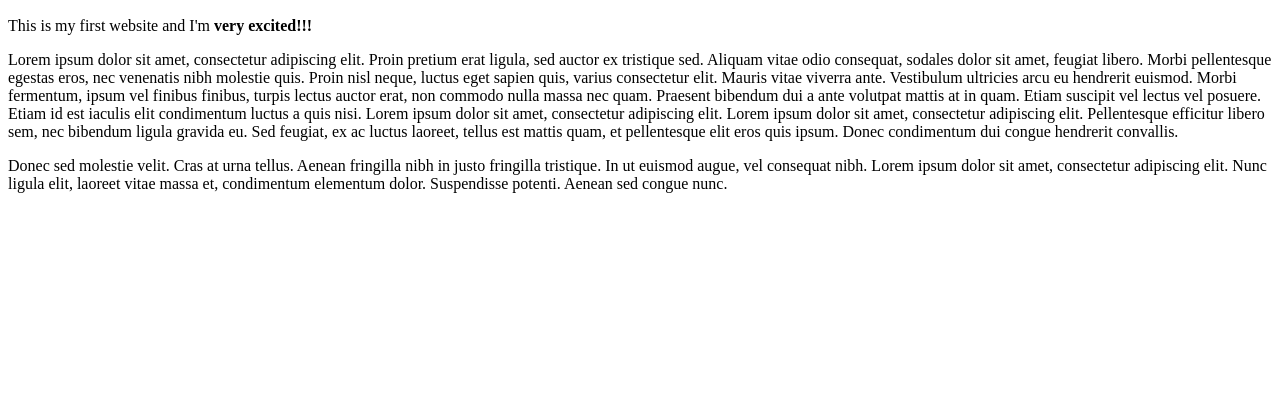
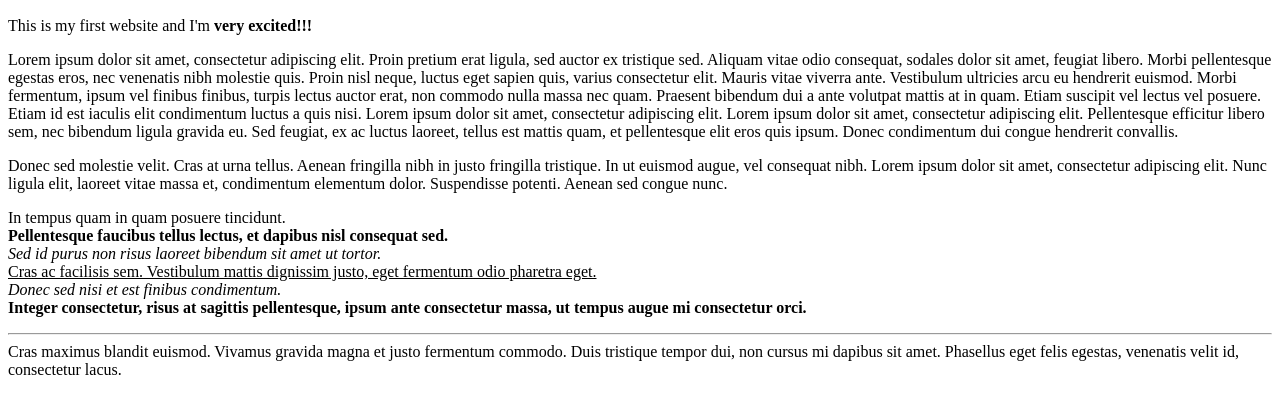
Before and after one commit to abakhshi9/abakhshi9.github.io, a plain HTML site: page index.html in a window 1280 px wide. Shown: the part 110-524 px from the top of the page. Drawn offline with Linux system fonts and the light colour scheme.

Commit message:
Update index.html

```diff
--- a/index.html
+++ b/index.html
@@ -11,8 +11,27 @@
         <h2>An HTML Playground</h2>
         This is my first website and I'm <b>very excited!!!</b>
 
-        <p>Lorem ipsum dolor sit amet, consectetur adipiscing elit. Proin pretium erat ligula, sed auctor ex tristique sed. Aliquam vitae odio consequat, sodales dolor sit amet, feugiat libero. Morbi pellentesque egestas eros, nec venenatis nibh molestie quis. Proin nisl neque, luctus eget sapien quis, varius consectetur elit. Mauris vitae viverra ante. Vestibulum ultricies arcu eu hendrerit euismod. Morbi fermentum, ipsum vel finibus finibus, turpis lectus auctor erat, non commodo nulla massa nec quam. Praesent bibendum dui a ante volutpat mattis at in quam. Etiam suscipit vel lectus vel posuere. Etiam id est iaculis elit condimentum luctus a quis nisi. Lorem ipsum dolor sit amet, consectetur adipiscing elit. Lorem ipsum dolor sit amet, consectetur adipiscing elit. Pellentesque efficitur libero sem, nec bibendum ligula gravida eu. Sed feugiat, ex ac luctus laoreet, tellus est mattis quam, et pellentesque elit eros quis ipsum. Donec condimentum dui congue hendrerit convallis.</p>
-        <p>Donec sed molestie velit. Cras at urna tellus. Aenean fringilla nibh in justo fringilla tristique. In ut euismod augue, vel consequat nibh. Lorem ipsum dolor sit amet, consectetur adipiscing elit. Nunc ligula elit, laoreet vitae massa et, condimentum elementum dolor. Suspendisse potenti. Aenean sed congue nunc.</p>
+        <p>Lorem ipsum dolor sit amet, consectetur adipiscing elit. Proin pretium erat ligula, sed auctor ex tristique sed. Aliquam vitae odio consequat, sodales dolor sit amet, feugiat libero. Morbi pellentesque egestas eros, nec venenatis nibh molestie quis. Proin nisl neque, luctus eget sapien quis, varius consectetur elit. Mauris vitae viverra ante. Vestibulum ultricies arcu eu hendrerit euismod. Morbi fermentum, ipsum vel finibus finibus, turpis lectus auctor erat, non commodo nulla massa nec quam. Praesent bibendum dui a ante volutpat mattis at in quam. Etiam suscipit vel lectus vel posuere. Etiam id est iaculis elit condimentum luctus a quis nisi. Lorem ipsum dolor sit amet, consectetur adipiscing elit. Lorem ipsum dolor sit amet, consectetur adipiscing elit. Pellentesque efficitur libero sem, nec bibendum ligula gravida eu. Sed feugiat, ex ac luctus laoreet, tellus est mattis quam, et pellentesque elit eros quis ipsum. Donec condimentum dui congue hendrerit convallis.
+    </p>
+
+        <p>Donec sed molestie velit. Cras at urna tellus. Aenean fringilla nibh in justo fringilla tristique. In ut euismod augue, vel consequat nibh. Lorem ipsum dolor sit amet, consectetur adipiscing elit. Nunc ligula elit, laoreet vitae massa et, condimentum elementum dolor. Suspendisse potenti. Aenean sed congue nunc.
+    </p>
+
+        <p>In tempus quam in quam posuere tincidunt. <br>
+        <b>Pellentesque faucibus tellus lectus, et dapibus nisl consequat sed.</b><br>
+        <i>Sed id purus non risus laoreet bibendum sit amet ut tortor.</i><br>
+        <u>Cras ac facilisis sem. Vestibulum mattis dignissim justo, eget fermentum odio pharetra eget.</u><br>
+        <em>Donec sed nisi et est finibus condimentum.</em><br>
+        <strong>Integer consectetur, risus at sagittis pellentesque, ipsum ante consectetur massa, ut tempus augue mi consectetur orci.</strong>
+        <hr>
+        Cras maximus blandit euismod. Vivamus gravida magna et justo fermentum commodo. Duis tristique tempor dui, non cursus mi dapibus sit amet. Phasellus eget felis egestas, venenatis velit id, consectetur lacus.
+    </p>
+
+
+
+
+
+
 
     </body>
 </html>
```
